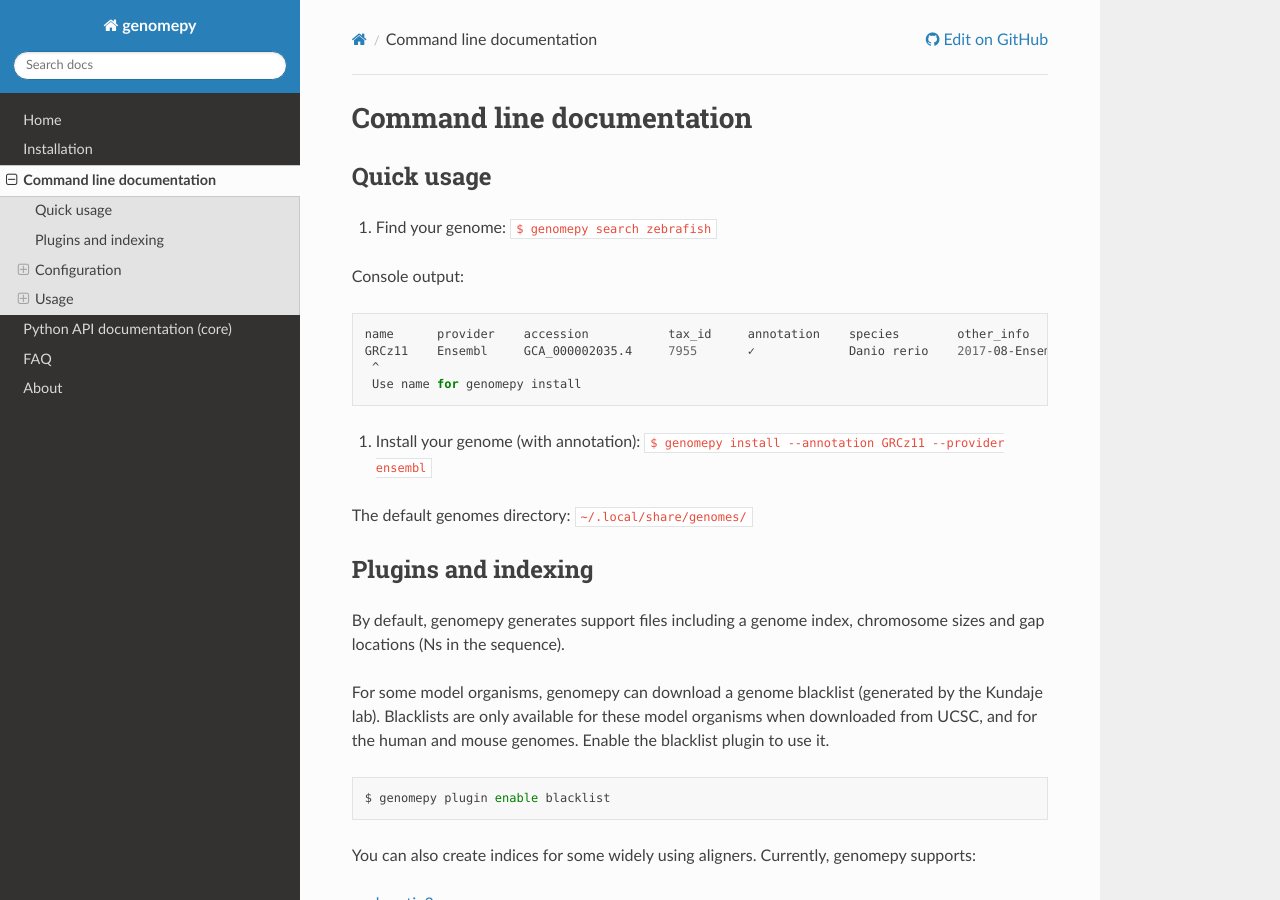
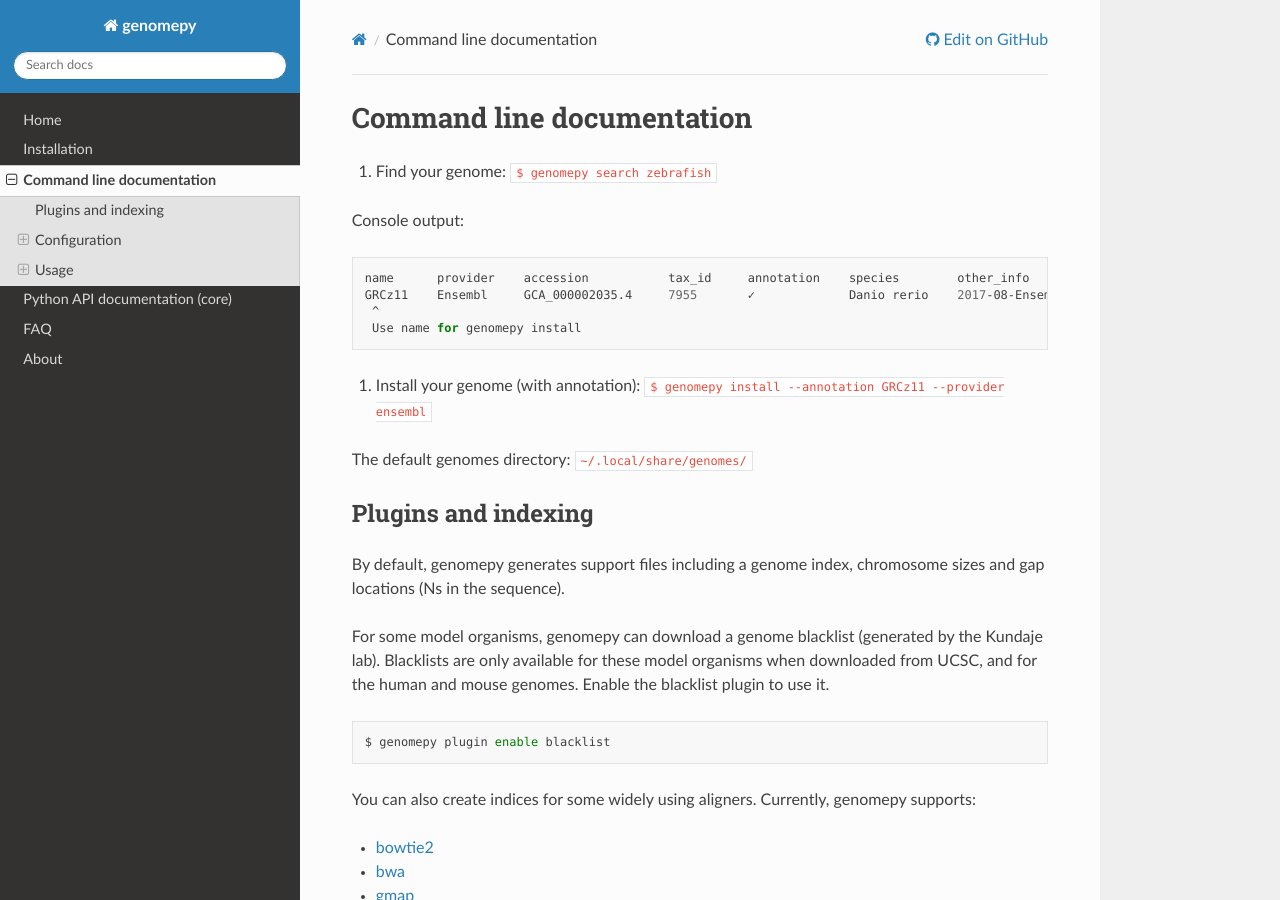
Before and after one commit to vanheeringen-lab/genomepy, a Sphinx documentation site: the page built from docs/content/command_line.rst, in a window 1280 px wide and 900 px high. Built offline with Sphinx 7.4.7 and the Read the Docs theme 2.0.0, drawn with Linux system fonts in a browser that asks for light colours; pages that are not in the unit, such as notebooks, are missing from menus; part of the change alters nothing that is shown.

```diff
--- a/docs/content/command_line.rst
+++ b/docs/content/command_line.rst
@@ -3,8 +3,8 @@ Command line documentation
 ==========================
 
 .. mdinclude:: ../../README.md
-   :start-line: 86
-   :end-line: 504
+   :start-line: 87
+   :end-line: 505
 
 ..
    note: start- and end-line are 0-indexed.
```
